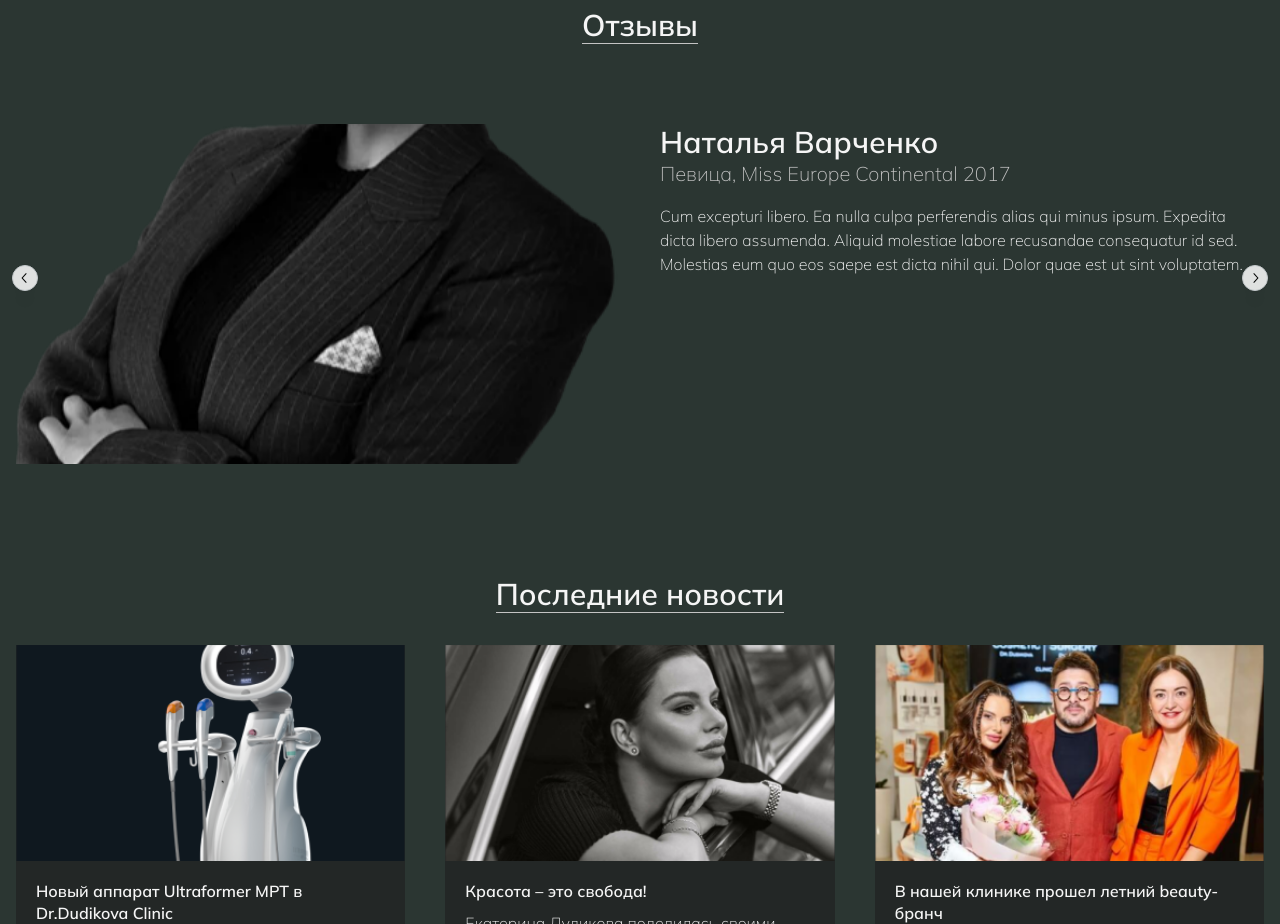
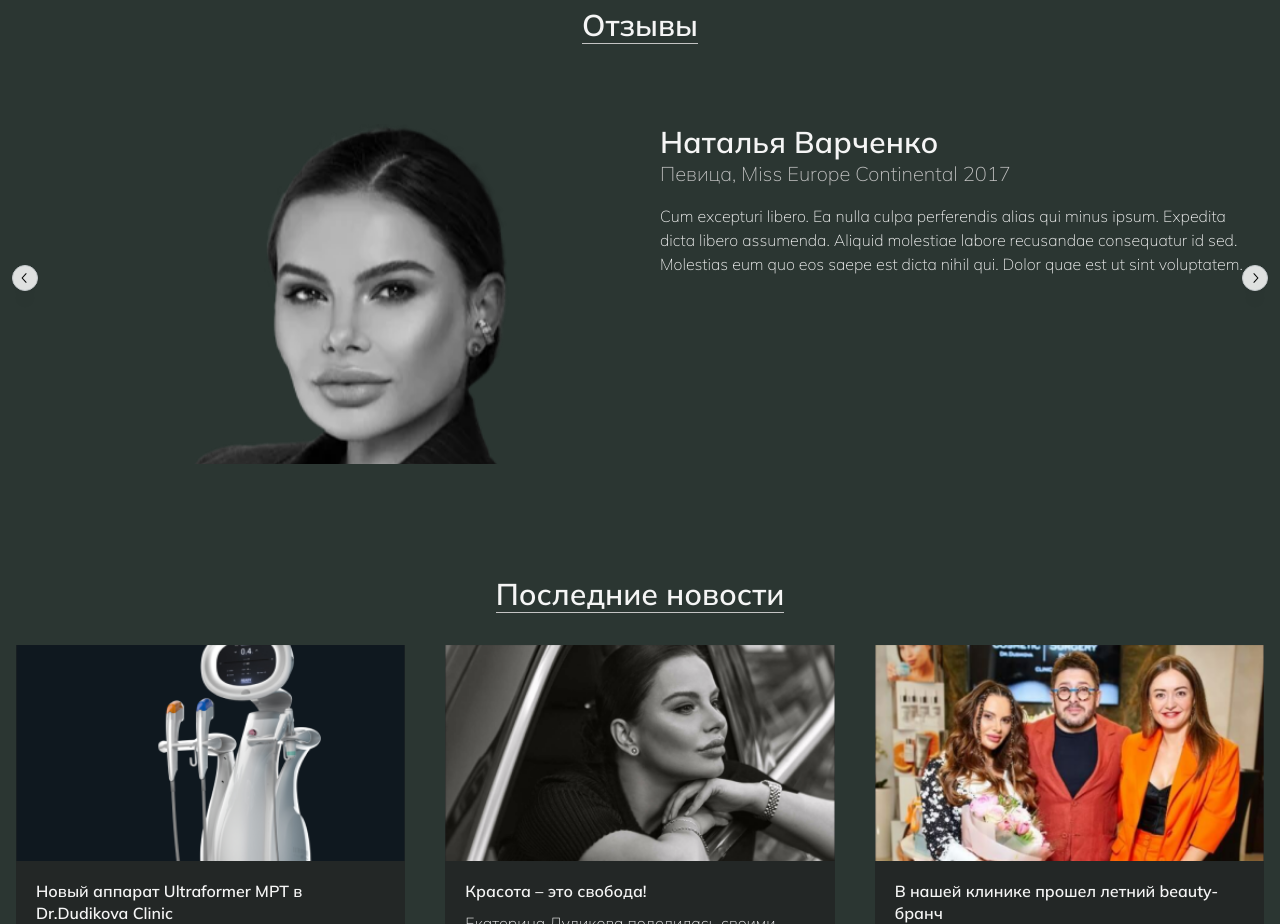
Before and after one commit to KirillUnited/beautymyway-app, a Next.js app: page / in a window 1280 px wide. Shown: the part 5140-6064 px from the top of the page. Built offline with nearby package versions, Linux system fonts and the light colour scheme.

Commit message:
Update testimonials

```diff
--- a/src/app/containers/TestimonialsSection/TestimonialsSection.module.scss
+++ b/src/app/containers/TestimonialsSection/TestimonialsSection.module.scss
@@ -1,3 +1,7 @@
 .wrapper {
     @apply gap-x-10;
+
+    img {
+        @apply object-top;
+    }
 }
```
